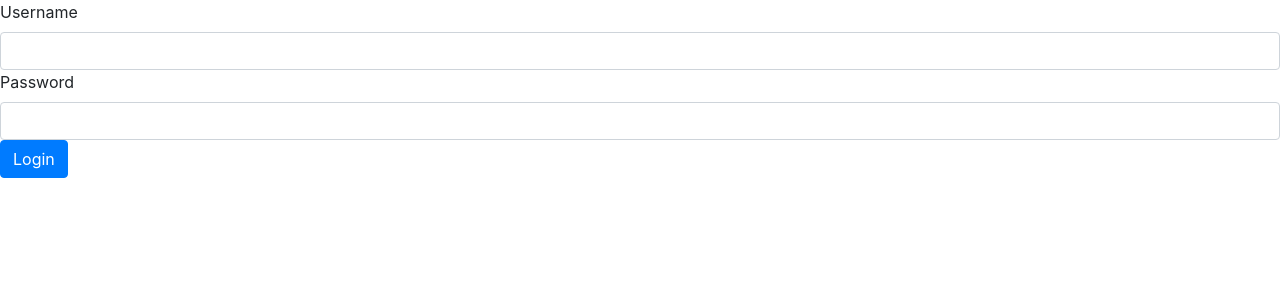
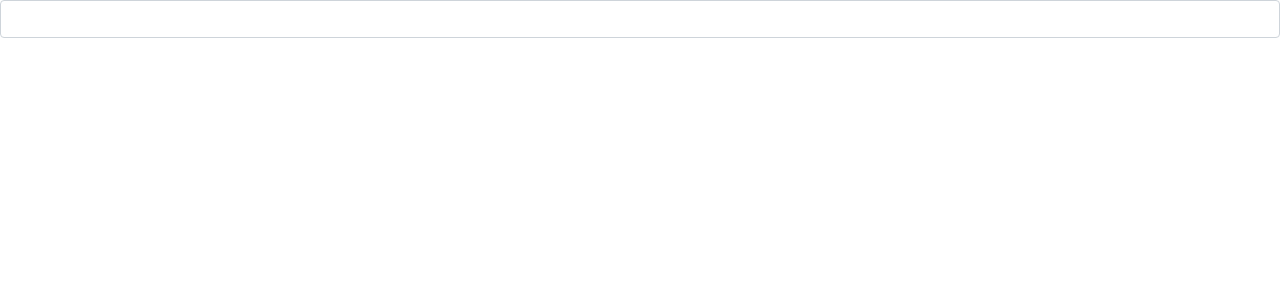
Before and after one commit to CwooHonk/BeginningAngularWithTypeScript, an Angular app: page / in a window 1280 px wide. Shown: the top 300 px of the page. Built offline with nearby package versions, Linux system fonts and the light colour scheme.

Commit message:
Chapter 8.

```diff
--- /dev/null
+++ b/src/app/Search/app.component.ts
@@ -0,0 +1,23 @@
+import { Component } from '@angular/core';
+import { FormControl } from '@angular/forms';
+
+import { filter, debounceTime, distinctUntilChanged } from 'rxjs/operators';
+
+@Component({
+  selector: 'app-root',
+  template: `
+    <input class="form-control" type="search" [formControl]="searchControl">
+  `,
+  providers: []
+})
+export class AppComponent {
+  searchControl = new FormControl();
+
+  constructor(){
+    this.searchControl.valueChanges
+      .pipe(filter(text => text.length >= 3), debounceTime(400),distinctUntilChanged())
+      .subscribe(value => {
+        console.log(value);
+    });
+  }
+}
--- a/src/main.ts
+++ b/src/main.ts
@@ -3,7 +3,8 @@ import { platformBrowserDynamic } from '@angular/platform-browser-dynamic';
 
 //import { AppModule } from './app/Intro/app.module';
 //import { AppModule } from './app/Forms/app.module';
-import { AppModule } from './app/Login/app.module';
+//import { AppModule } from './app/Login/app.module';
+import { AppModule } from './app/Search/app.module';
 import { environment } from './environments/environment';
 
 if (environment.production) {
```
Also changed, not shown: src/app/Search/app.module.ts (added, +18 -0 lines).
